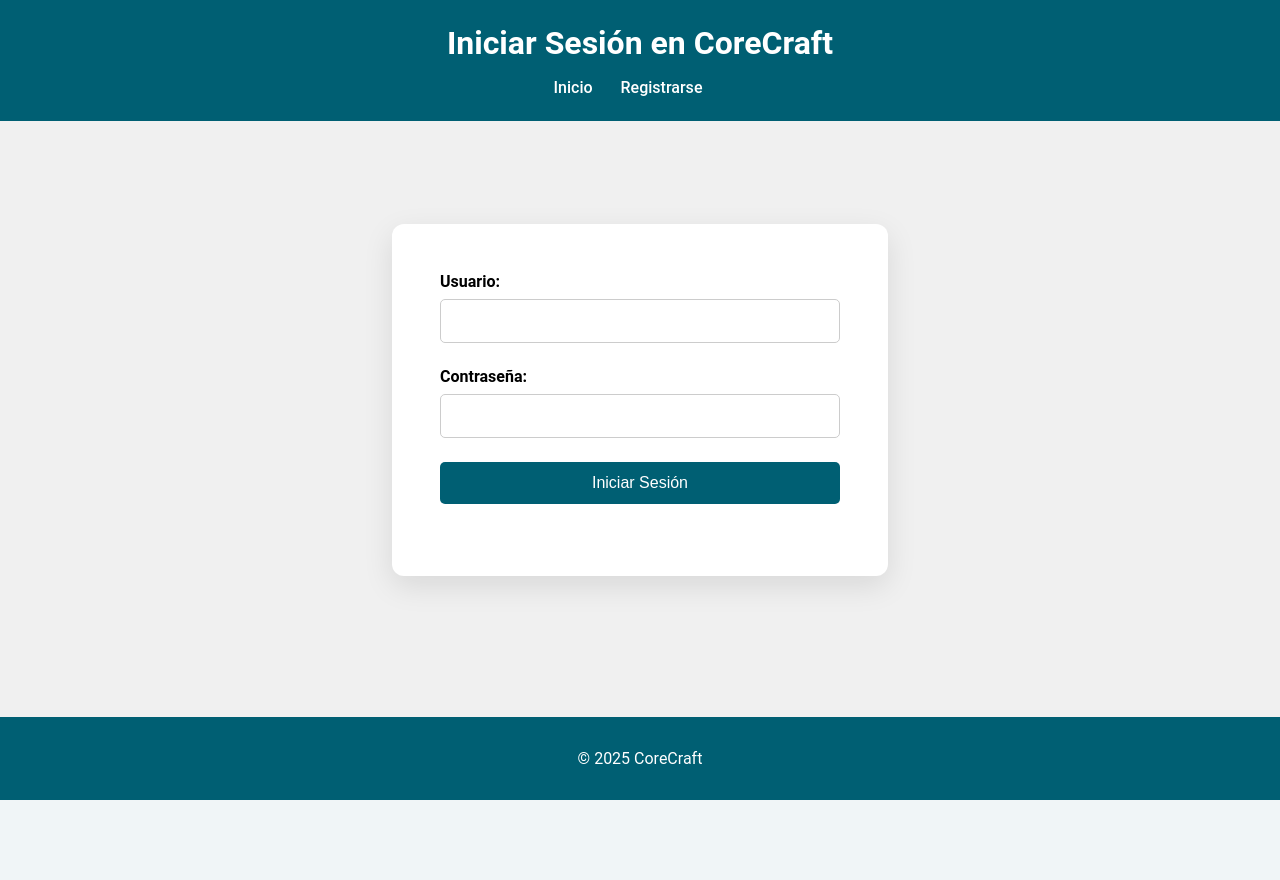
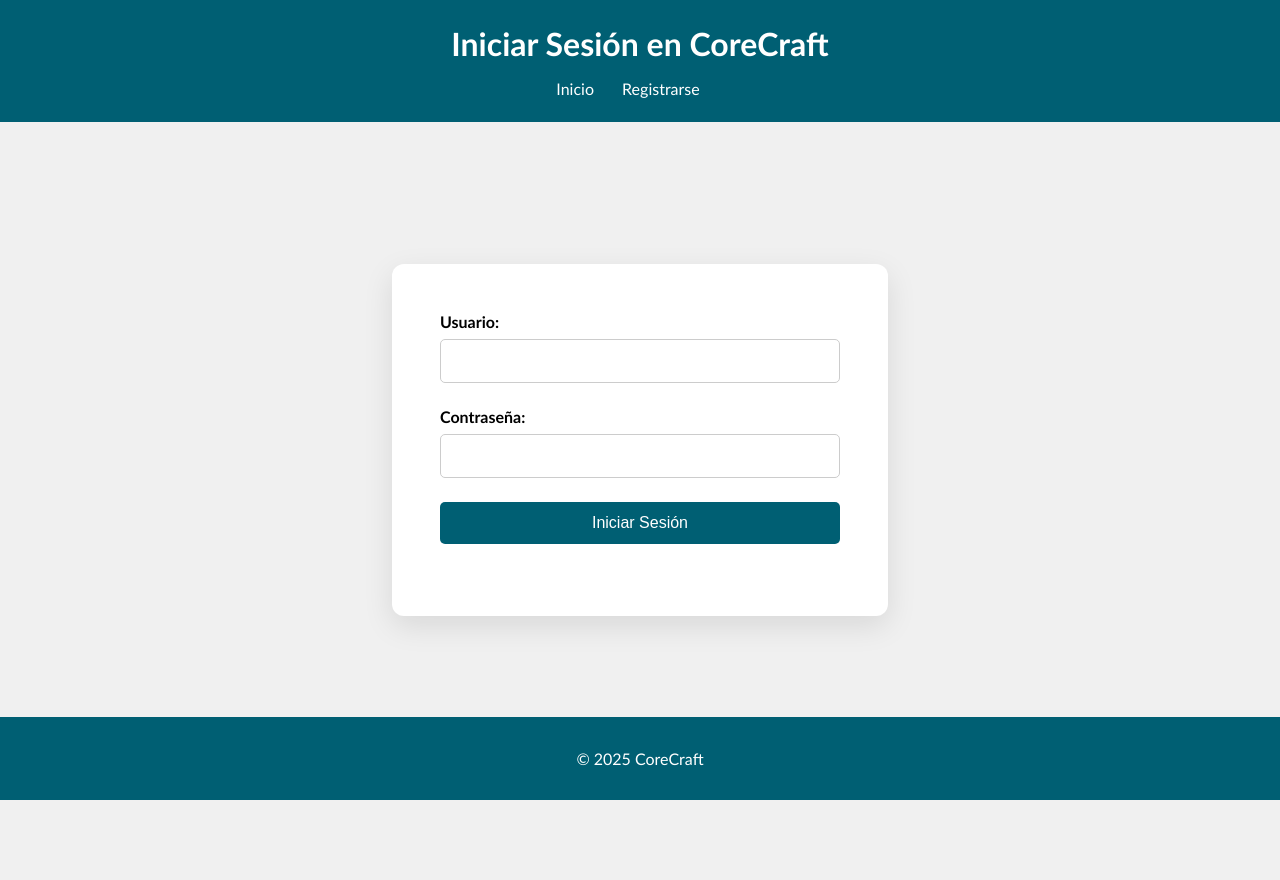
Before and after one commit to VictorArdite/corecraft, a PHP site: page /index.php?action=login in a window 1280 px wide. Before the commit the page ends 800 px from the top, so only its background shows below. Run offline with PHP 8.4, Linux system fonts and the light colour scheme.

Commit message:
Ultimos cambios login

```diff
--- a/public/css/styles.css
+++ b/public/css/styles.css
@@ -1,6 +1,6 @@
 /* Estilos generales */
 body {
-    font-family: 'Roboto', sans-serif;
+    font-family: 'Trebuchet MS', sans-serif;
     margin: 0;
     padding: 0;
     background-color: #f0f0f0;
@@ -48,16 +48,16 @@ nav ul li a {
 }
 
 nav ul li a:hover {
-    color: #ffb703;
+    color: #d3d3d3;
 }
 
 /* Main content */
 main {
-    padding: 2rem;
+    padding: 6rem 0 4rem;
     display: flex;
     justify-content: center;
     align-items: center;
-    height: calc(100vh - 160px);
+    min-height: 100vh;
     width: 100%;
 }
 
@@ -68,12 +68,14 @@ section {
     box-shadow: 0 10px 30px rgba(0, 0, 0, 0.1);
     max-width: 400px;
     width: 100%;
+    margin-top: 3rem;
 }
 
 /* Formulario */
 form {
     display: flex;
     flex-direction: column;
+    font-family: 'Trebuchet MS', sans-serif;
 }
 
 form label {
@@ -82,7 +84,7 @@ form label {
     font-size: 1rem;
 }
 
-form input, form button {
+form input, form button, form select {
     margin-bottom: 1.5rem;
     padding: 0.75rem;
     border: 1px solid #ccc;
@@ -91,7 +93,7 @@ form input, form button {
     transition: border-color 0.3s ease, box-shadow 0.3s ease;
 }
 
-form input:focus {
+form input:focus, form select:focus {
     border-color: #005f73;
     box-shadow: 0 0 8px rgba(0, 95, 115, 0.4);
 }
@@ -105,7 +107,7 @@ form button {
 }
 
 form button:hover {
-    background-color: #ffb703;
+    background-color: #a0a0a0;
     transform: scale(1.05);
 }
 
```
